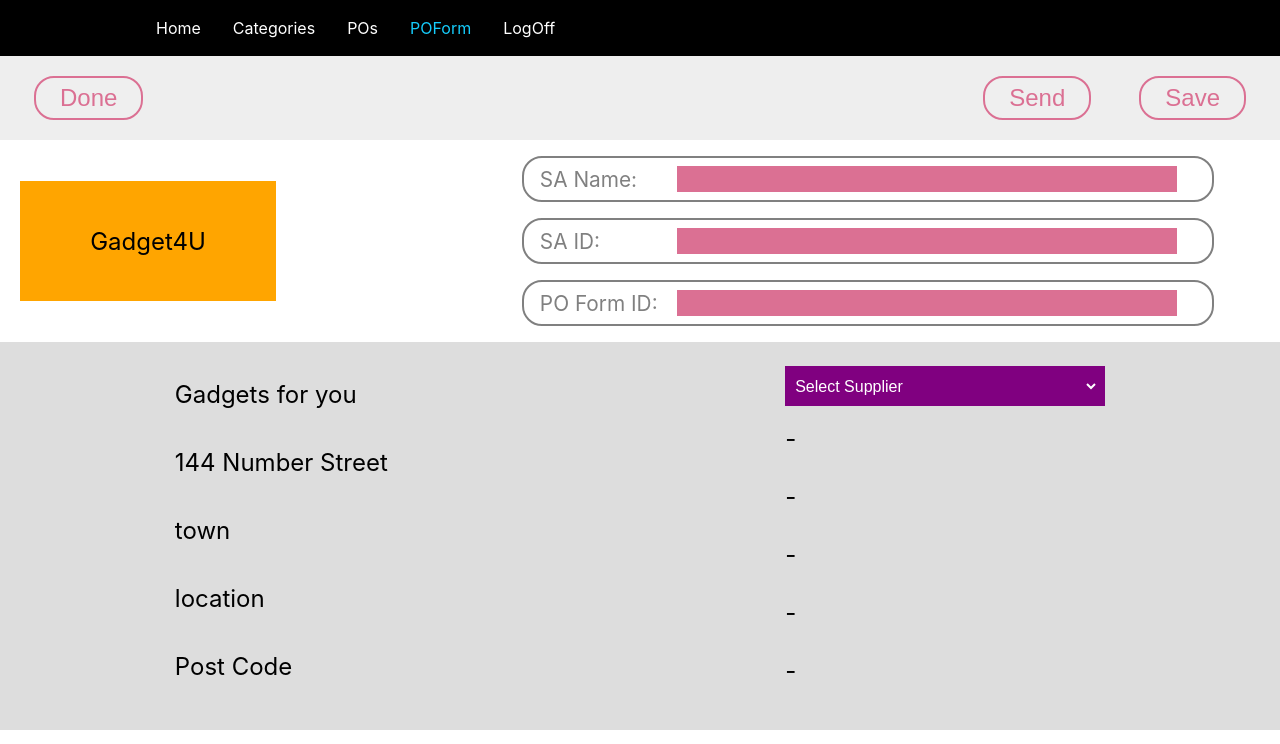
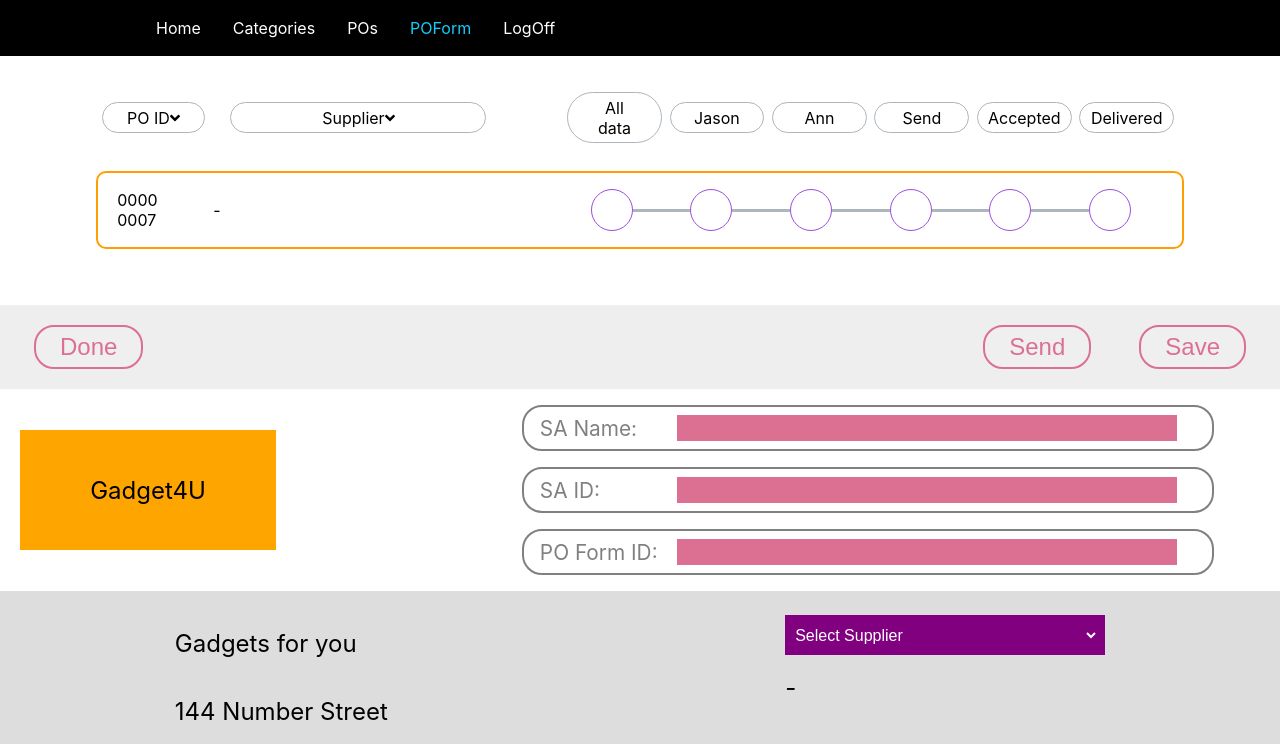
Before and after one commit to HachyCode/Group-Project-front-end, a React (Create React App) app: page /poForm in a window 1280 px wide. Shown: the top 744 px of the page. Built offline with nearby package versions, Linux system fonts and the light colour scheme.

Commit message:
Adding top to PO Form page

```diff
--- a/src/Components/PageCSS/PoFormCSS.js
+++ b/src/Components/PageCSS/PoFormCSS.js
@@ -1,4 +1,25 @@
 import styled from 'styled-components';
+
+export const TopMainBody = styled.div`
+    display: flex;
+    flex-direction: column;
+	justify-content: center;
+	align-items: center;
+
+	margin: 2em 0;
+
+	@media screen and (max-width: 900px){
+		font-size: 0.8em;
+	}
+
+	@media screen and (max-width: 700px){
+		font-size: 0.7em;
+	}
+`;
+
+export const FilterTop = styled.div`
+	background: white;
+`;
 
 export const MainInfoBox = styled.div`
     display: flex;
--- a/src/Pages/POForm.js
+++ b/src/Pages/POForm.js
@@ -3,14 +3,51 @@ import Address from '../Components/AddressBar/AddressBar';
 import ThreeButtons from '../Components/ThreeButtons/ThreeButtons';
 import Logo from '../Components/Logo/Logo';
 import MainPoInfo from '../Components/MainPoInfo/MainPoInfo';
-import {MainInfoBox} from '../Components/PageCSS/PoFormCSS';
+import {MainInfoBox, TopMainBody, FilterTop} from '../Components/PageCSS/PoFormCSS';
 import Orders from '../Components/PoOrders/PoOrders';
 import Totals from '../Components/PoFormTotals/PoFormTotals';
 import Authorisation from '../Components/PoAuthorisation/Authorisation';
+import {
+	SearchRow,
+	SpacedLabel,
+	FirstLabel,
+	SecondLeftLabel,
+	StyledPOListingArea,
+	FirstLabelBox,
+	SecondLeftLabelBox,
+} from '../Components/PageCSS/POsCSS';
 
 function POForm() {
+	let POListingData = [
+		{
+			poID: "0000 0007",
+			supplier: "-",
+			progress: 0,
+		},
+	];
+
 	return (
-		<div> {/*Viktorija*/}
+		<div>
+			<TopMainBody>
+				<FilterTop>
+					<SearchRow>
+						{/*Add div bettween magic buttons*/}
+						<FirstLabelBox>
+							<FirstLabel name="PO ID" sortingID="poID"/>
+						</FirstLabelBox>
+						<SecondLeftLabelBox>
+							<SecondLeftLabel name="Supplier" sortingID="supplier"/>
+						</SecondLeftLabelBox>
+						<SpacedLabel contents="All data"/>
+						<SpacedLabel contents="Jason"/>
+						<SpacedLabel contents="Ann"/>
+						<SpacedLabel contents="Send"/>
+						<SpacedLabel contents="Accepted"/>
+						<SpacedLabel contents="Delivered"/>
+					</SearchRow>
+				</FilterTop>
+				<StyledPOListingArea poListingData={POListingData}/>
+			</TopMainBody>
 			<ThreeButtons/>
 			<MainInfoBox>
 				<Logo/>
```
